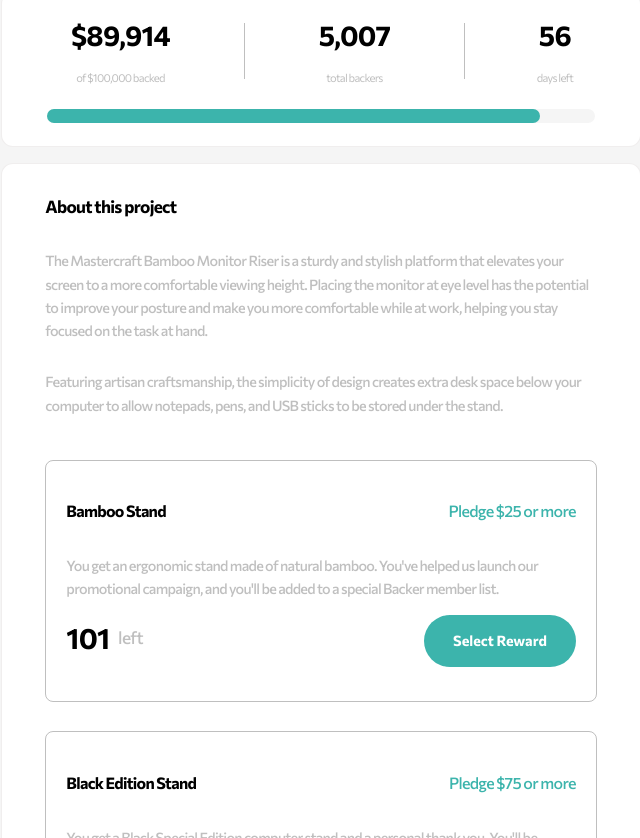
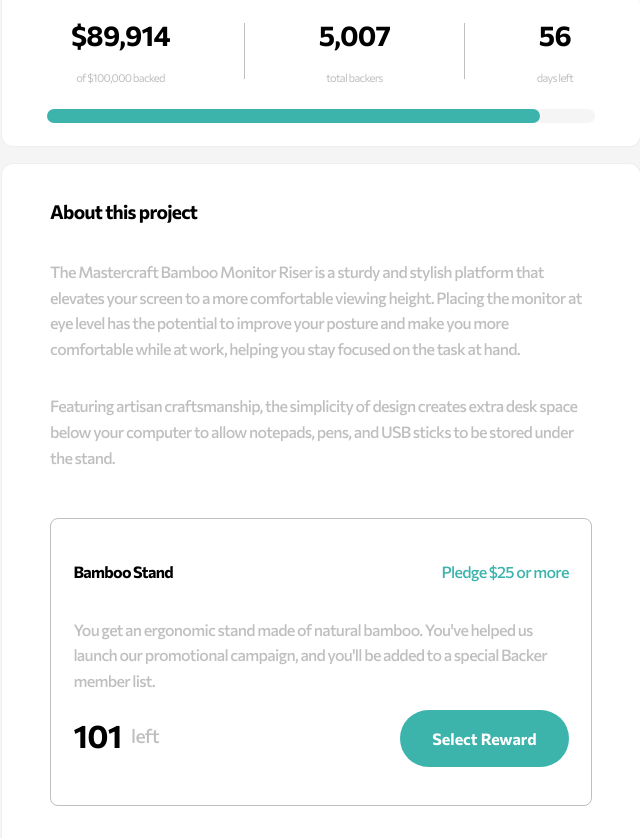
Before and after one commit to steppan26/Challenge-04--Crowdfunding-Product-Page, a React (Create React App) app: page / in a window 1280 px wide. Shown: the part 502-1340 px from the top of the page, without its empty margins (319-959 px from the left). Built offline with nearby package versions, Linux system fonts and the light colour scheme.

Commit message:
increased font-size on the about product page

```diff
--- a/src/Components/AboutProjectCard.css
+++ b/src/Components/AboutProjectCard.css
@@ -19,7 +19,7 @@
 
 @media only screen and (min-width: 1080px) {
     .aboutProject{
-        font-size: 0.9em;
+        font-size: 1em;
         font-weight: var(--ff-wght-button);
     }
 }
```
